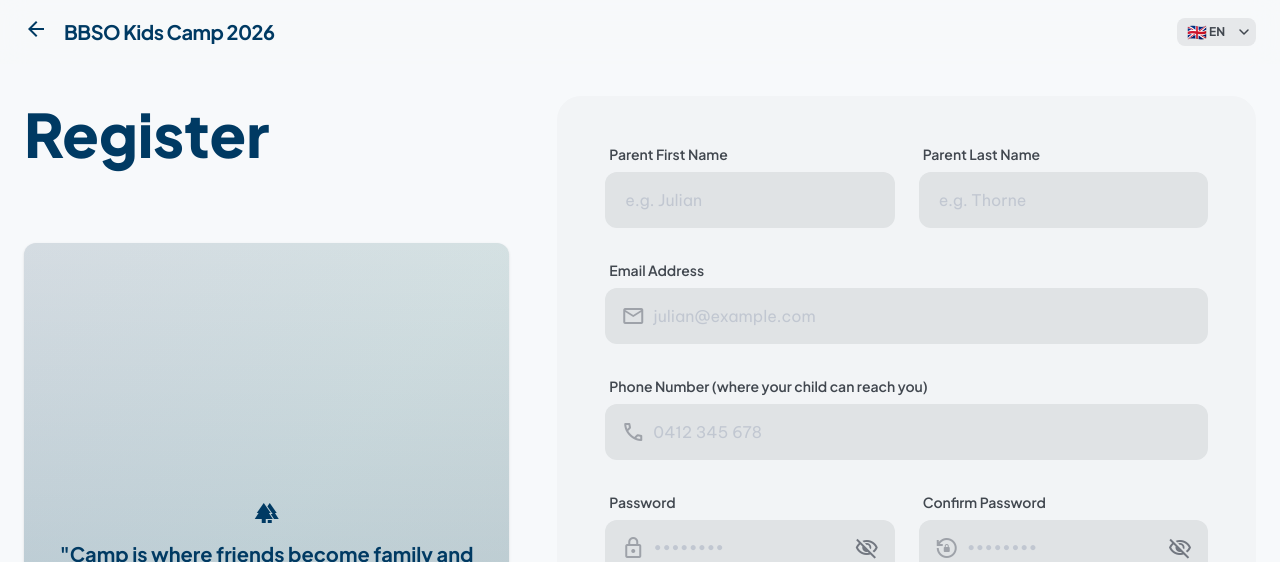
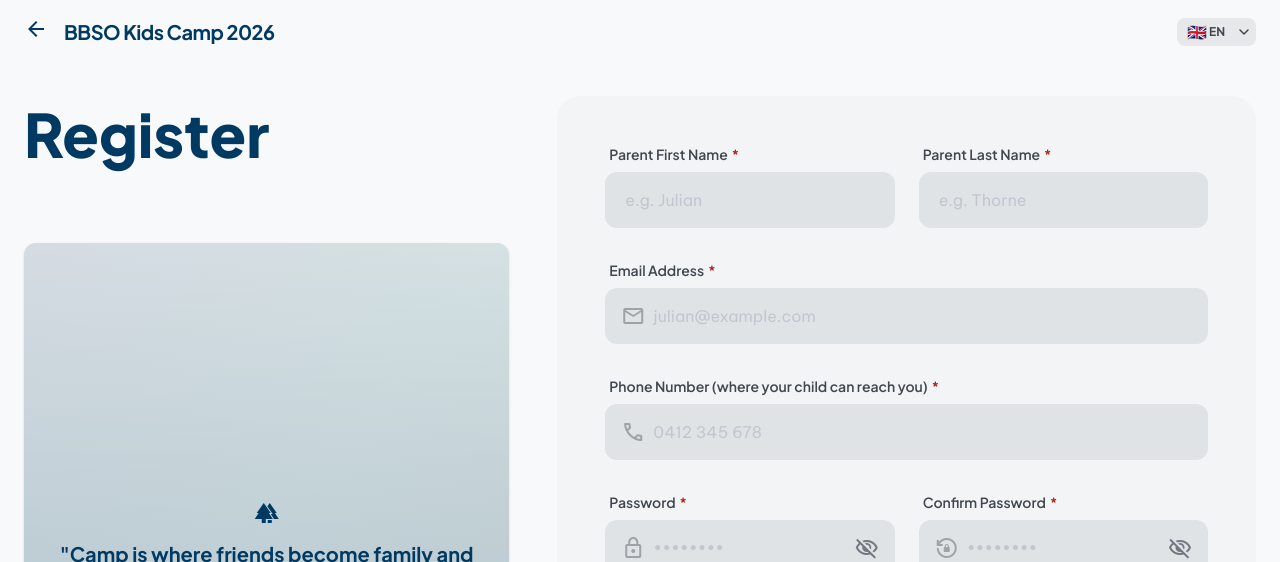
Before and after one commit to GaidosBenjamin/booking-web, a React (Vite) app: page /register in a window 1280 px wide. Shown: the top 562 px of the page. Built offline with nearby package versions, Linux system fonts and the light colour scheme.

Commit message:
Add required fields

```diff
--- a/src/components/Input.tsx
+++ b/src/components/Input.tsx
@@ -8,7 +8,7 @@ interface InputProps extends InputHTMLAttributes<HTMLInputElement> {
 }
 
 const Input = forwardRef<HTMLInputElement, InputProps>(
-  ({ label, error, icon, showPasswordToggle, type, className = '', id, ...props }, ref) => {
+  ({ label, error, icon, showPasswordToggle, type, className = '', id, required, ...props }, ref) => {
     const [showPassword, setShowPassword] = useState(false);
     const inputId = id || label.toLowerCase().replace(/\s+/g, '-');
     const isPassword = type === 'password';
@@ -20,7 +20,7 @@ const Input = forwardRef<HTMLInputElement, InputProps>(
           htmlFor={inputId}
           className="block font-label text-sm font-semibold text-on-surface-variant ml-1"
         >
-          {label}
+          {label}{required && <span className="text-error ml-1">*</span>}
         </label>
         <div className="relative group">
           {icon && (
@@ -41,6 +41,7 @@ const Input = forwardRef<HTMLInputElement, InputProps>(
               ${error ? 'ring-2 ring-error/30' : ''}
               ${className}
             `}
+            required={required}
             {...props}
           />
           {isPassword && showPasswordToggle && (
--- a/src/i18n/locales/en.json
+++ b/src/i18n/locales/en.json
@@ -53,6 +53,7 @@
     "loginLink": "Log in",
     "errors": {
       "emailExists": "This email is already registered. Sign in instead?",
+      "membersOnly": "Registration is currently only open to members.",
       "generic": "Something went wrong. Please try again.",
       "firstNameRequired": "First name is required",
       "lastNameRequired": "Last name is required",
--- a/src/i18n/locales/ro.json
+++ b/src/i18n/locales/ro.json
@@ -53,6 +53,7 @@
     "loginLink": "Conectează-te",
     "errors": {
       "emailExists": "Acest email este deja înregistrat. Vrei să te conectezi?",
+      "membersOnly": "Înregistrarea este disponibilă momentan doar pentru membri.",
       "generic": "Ceva a mers greșit. Te rugăm să încerci din nou.",
       "firstNameRequired": "Prenumele este obligatoriu",
       "lastNameRequired": "Numele de familie este obligatoriu",
--- a/src/pages/Register/RegisterPage.tsx
+++ b/src/pages/Register/RegisterPage.tsx
@@ -49,6 +49,8 @@ export default function RegisterPage() {
         error.response?.data?.detail?.includes('already registered')
       ) {
         showToast(t('register.errors.emailExists'), 'error');
+      } else if (error.response?.data?.detail?.includes('only members')) {
+        showToast(t('register.errors.membersOnly'), 'error');
       } else {
         showToast(t('register.errors.generic'), 'error');
       }
@@ -90,14 +92,14 @@ export default function RegisterPage() {
         <div className="lg:col-span-7 bg-surface-container-low rounded-3xl p-8 md:p-12 h-fit">
           <form onSubmit={handleSubmit(onSubmit)} className="space-y-8">
             <div className="grid grid-cols-1 md:grid-cols-2 gap-6">
-              <Input label={t('register.firstName')} placeholder={t('register.firstNamePlaceholder')} error={errors.firstName?.message} {...register('firstName')} />
-              <Input label={t('register.lastName')} placeholder={t('register.lastNamePlaceholder')} error={errors.lastName?.message} {...register('lastName')} />
+              <Input required label={t('register.firstName')} placeholder={t('register.firstNamePlaceholder')} error={errors.firstName?.message} {...register('firstName')} />
+              <Input required label={t('register.lastName')} placeholder={t('register.lastNamePlaceholder')} error={errors.lastName?.message} {...register('lastName')} />
             </div>
-            <Input label={t('register.email')} type="email" icon="mail" placeholder={t('register.emailPlaceholder')} error={errors.email?.message} {...register('email')} />
-            <Input label={t('register.phone')} type="tel" icon="phone" placeholder={t('register.phonePlaceholder')} error={errors.phone?.message} {...register('phone')} />
+            <Input required label={t('register.email')} type="email" icon="mail" placeholder={t('register.emailPlaceholder')} error={errors.email?.message} {...register('email')} />
+            <Input required label={t('register.phone')} type="tel" icon="phone" placeholder={t('register.phonePlaceholder')} error={errors.phone?.message} {...register('phone')} />
             <div className="grid grid-cols-1 md:grid-cols-2 gap-6">
-              <Input label={t('register.password')} type="password" icon="lock" placeholder={t('register.passwordPlaceholder')} showPasswordToggle error={errors.password?.message} {...register('password')} />
-              <Input label={t('register.confirmPassword')} type="password" icon="lock_reset" placeholder={t('register.confirmPasswordPlaceholder')} showPasswordToggle error={errors.confirmPassword?.message} {...register('confirmPassword')} />
+              <Input required label={t('register.password')} type="password" icon="lock" placeholder={t('register.passwordPlaceholder')} showPasswordToggle error={errors.password?.message} {...register('password')} />
+              <Input required label={t('register.confirmPassword')} type="password" icon="lock_reset" placeholder={t('register.confirmPasswordPlaceholder')} showPasswordToggle error={errors.confirmPassword?.message} {...register('confirmPassword')} />
             </div>
             <div className="pt-4">
               <Button type="submit" fullWidth loading={loading} icon="arrow_forward" className="h-16 text-lg">{t('register.createAccount')}</Button>
```
